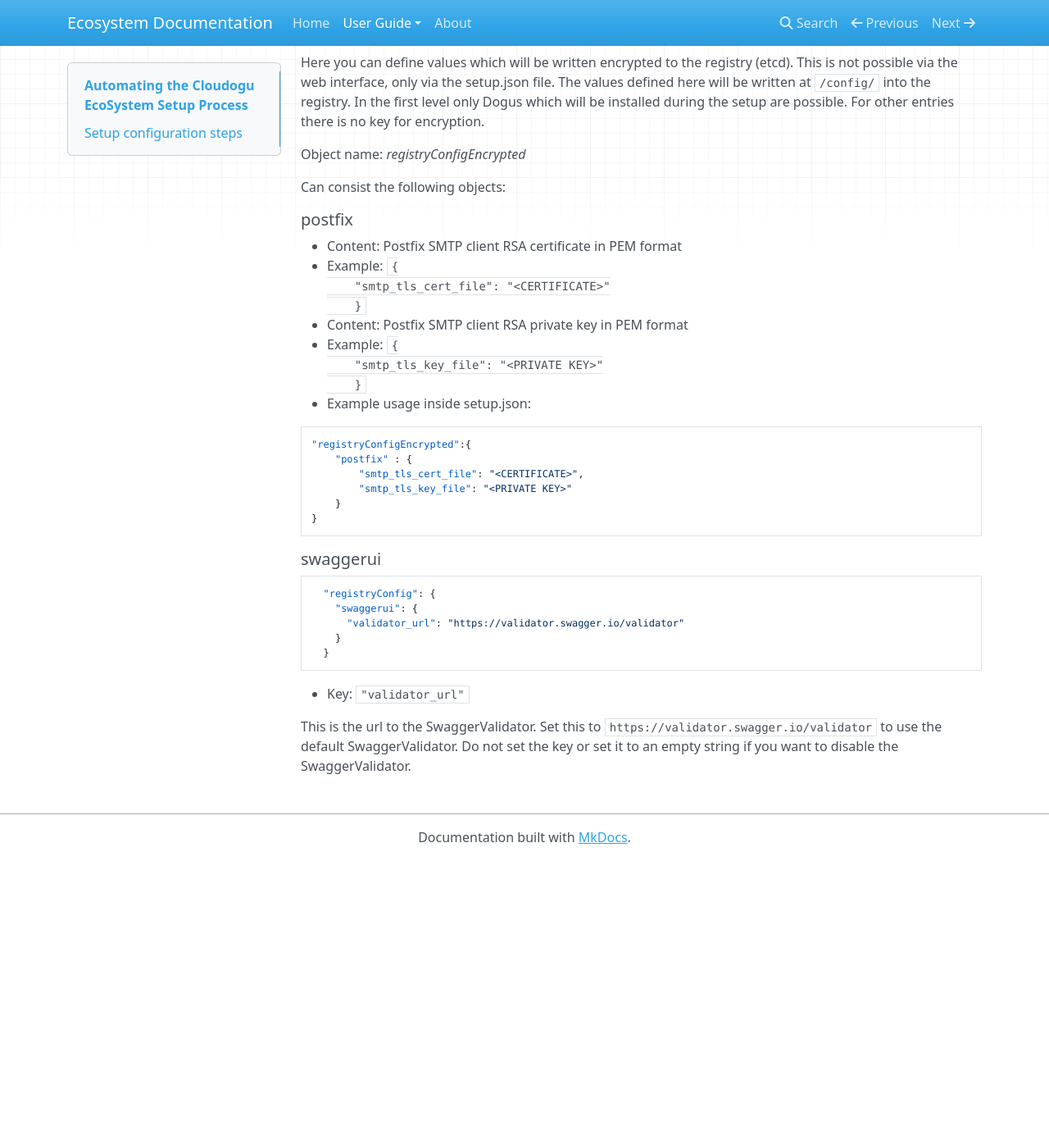
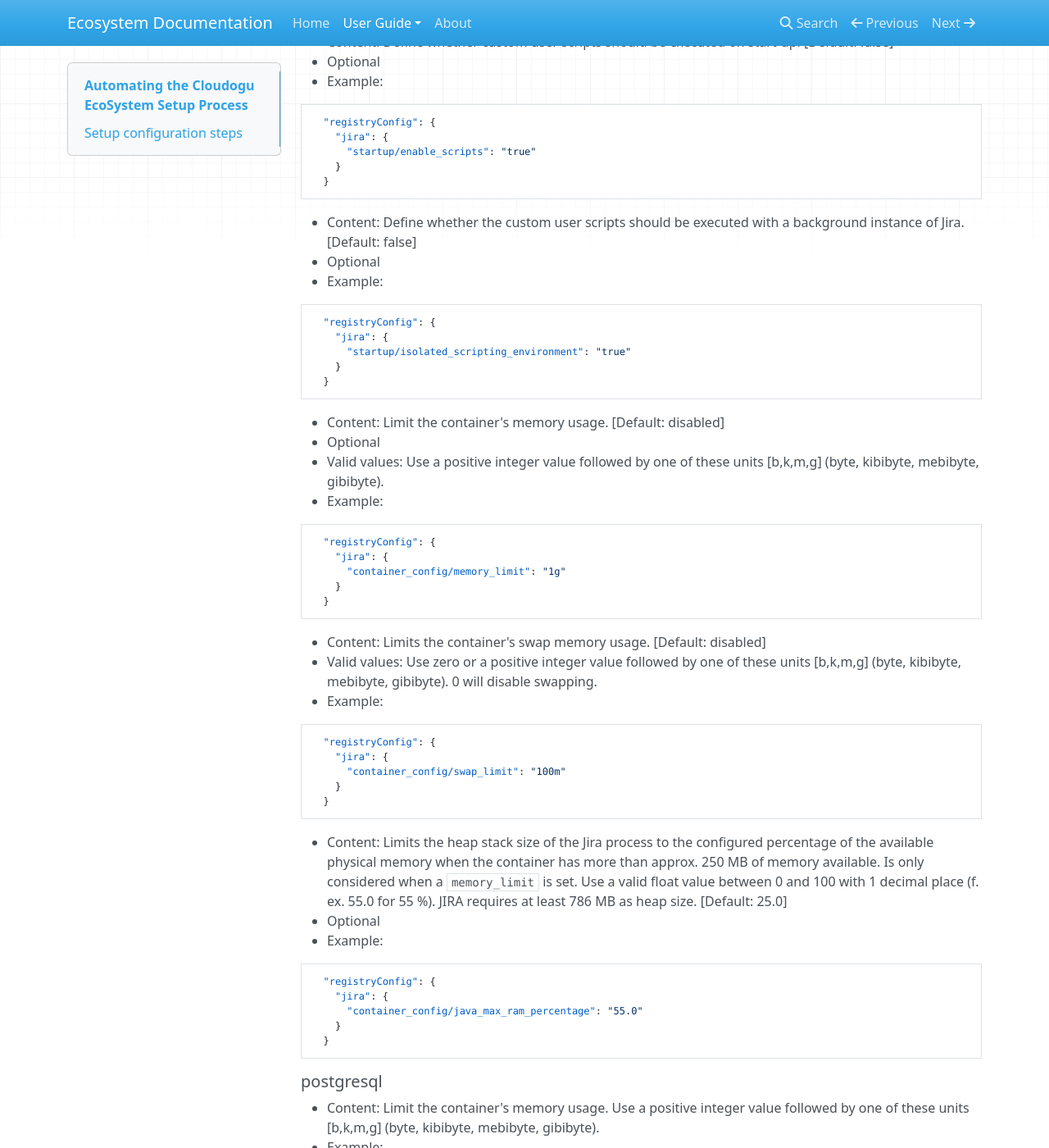
Before and after one commit to cloudogu/ecosystem, an MkDocs documentation site: the page built from docs/docs/user-guide/setup-json.md, in a window 1280 px wide and 1400 px high, scrolled down 20902 px. Shown: the whole window at 82% size. Built offline with MkDocs 1.6.1, drawn with Linux system fonts in a browser that asks for light colours; nearby versions of some CDN libraries; old or Windows-style settings are respelled for this version of MkDocs; before the commit the page ends 21951 px from its top, so only the background shows below that; some of the changed text lies outside the part shown.

Commit message:
#21789 Aktualisiert Jira-Keys in der Dokumentation

````diff
--- a/docs/docs/user-guide/setup-json.md
+++ b/docs/docs/user-guide/setup-json.md
@@ -908,16 +908,32 @@
 
 ##### jira
 
-* Content: Define a user group from the CES which should get the application role `JIRA SOFTWARE`.
+* Content: Define a user group from the CES which should get the application role `JIRA SOFTWARE`. [Default: unused]
+* Optional
 * Example:
 
 ```
-{
+  "registryConfig": {
+    "jira": {
     "jira_software_users_group": "my-group-name"
-}
+    }
+  }
 ```
 
-* Content: Define a valid license key for Jira Software (Server) which is only used for the initial setup of the dogu.
+* Content: Define a user group from the CES which should get the application role `JIRA SERVICE DESK`. [Default: unused]
+* Optional
+* Example:
+
+```
+  "registryConfig": {
+    "jira": {
+      "jira_service_desk_users_group": "my-group-name"
+    }
+  }
+```
+
+* Content: Define a valid license key for Jira Software (Server) which is only used for the initial setup of the dogu. [Default: an invalid evaluation license]
+* Optional
 * Example:
 
 ```
@@ -928,16 +944,46 @@
   }
 ```
 
-* Content: Define the interval in seconds to synchronize the LDAP user directory cache. [Default: 3600]
+
+* Content: Define a valid license key for Jira Service Desk (now: Jira Service Management) which is only used for the initial setup of the dogu. [Default: an invalid evaluation license]
+* Optional
 * Example:
 
 ```
-{
-    "ldap/sync_interval": "600"
-}
+  "registryConfig": {
+    "jira": {
+      "license_key_jsm": "my-valid-license-key"
+    }
+  }
 ```
 
-* Content: Define whether custom user scripts should be executed on startup. [Default: false]
+* Content: Define the interval in seconds to synchronize the LDAP user directory cache. [Default: 3600]
+* Optional
+* Example:
+
+```
+  "registryConfig": {
+    "jira": {
+      "ldap/sync_interval": "600"
+    }
+  }
+```
+
+* Content: Configure the logging behaviour. [Default: WARN]
+* Optional
+* Valid values: ERROR, WARN, INFO, DEBUG
+* Example:
+
+```
+  "registryConfig": {
+    "jira": {
+      "logging/root": "ERROR"
+    }
+  }
+```
+
+* Content: Define whether custom user scripts should be executed on start-up. [Default: false]
+* Optional
 * Example:
 
 ```
@@ -948,13 +994,54 @@
   }
 ```
 
-* Content: Define whether the custom user scripts should be executed with an background instance of Jira. [Default: false]
+* Content: Define whether the custom user scripts should be executed with a background instance of Jira. [Default: false]
+* Optional
 * Example:
 
 ```
   "registryConfig": {
     "jira": {
       "startup/isolated_scripting_environment": "true"
+    }
+  }
+```
+
+* Content: Limit the container's memory usage. [Default: disabled]
+* Optional
+* Valid values: Use a positive integer value followed by one of these units [b,k,m,g] (byte, kibibyte, mebibyte, gibibyte).
+* Example:
+
+```
+  "registryConfig": {
+    "jira": {
+      "container_config/memory_limit": "1g"
+    }
+  }
+```
+
+
+* Content: Limits the container's swap memory usage. [Default: disabled]
+* Valid values: Use zero or a positive integer value followed by one of these units [b,k,m,g] (byte, kibibyte, mebibyte, gibibyte). 0 will disable swapping.
+* Example:
+
+```
+  "registryConfig": {
+    "jira": {
+      "container_config/swap_limit": "100m"
+    }
+  }
+```
+
+
+
+* Content: Limits the heap stack size of the Jira process to the configured percentage of the available physical memory when the container has more than approx. 250 MB of memory available. Is only considered when a `memory_limit` is set. Use a valid float value between 0 and 100 with 1 decimal place (f. ex. 55.0 for 55 %). JIRA requires at least 786 MB as heap size. [Default: 25.0]
+* Optional
+* Example:
+
+```
+  "registryConfig": {
+    "jira": {
+      "container_config/java_max_ram_percentage": "55.0"
     }
   }
 ```
````
Also changed, not shown: docs/docs/user-guide/setup-json_de.md (+82 -2 lines).
